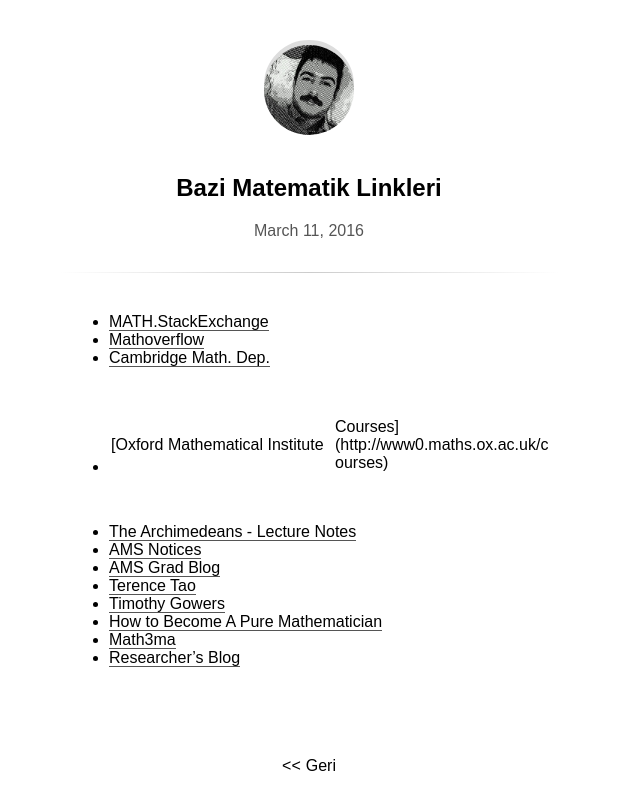
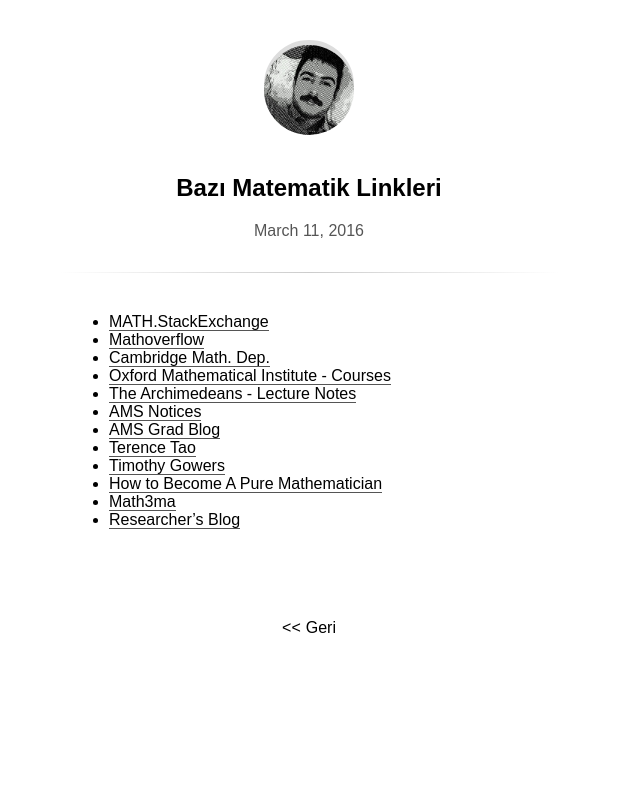
Before and after one commit to hakanergul/hakanergul.github.io, a Jekyll site: the page built from _posts/2016-03-11-bazi-matematik-linkleri.md, in a window 1280 px wide. Shown: the top 810 px of the page, without its empty margins (331-971 px from the left). Built offline with Jekyll 4.4.1, drawn with Linux system fonts in a browser that asks for light colours; some web fonts are replaced; comment, search, counter and statistics services are not loaded.

Commit message:
bazi düzeltmeler

```diff
--- a/_posts/2016-03-11-bazi-matematik-linkleri.md
+++ b/_posts/2016-03-11-bazi-matematik-linkleri.md
@@ -1,5 +1,5 @@
 ---
-title: Bazi Matematik Linkleri
+title: Bazı Matematik Linkleri
 updated: 2016-03-11 23:51
 ---
 
@@ -7,7 +7,7 @@
 + [MATH.StackExchange](http://math.stackexchange.com)
 + [Mathoverflow](http://mathoverflow.com)
 + [Cambridge Math. Dep.](https://www.dpmms.cam.ac.uk/study/)
-+ [Oxford Mathematical Institute | Courses](http://www0.maths.ox.ac.uk/courses)
++ [Oxford Mathematical Institute - Courses](http://www0.maths.ox.ac.uk/courses)
 + [The Archimedeans - Lecture Notes](http://www.archim.org.uk/notes.php)
 + [AMS Notices](http://ams.org/notices)
 + [AMS Grad Blog](http://blogs.ams.org/mathgradblog/)
```
